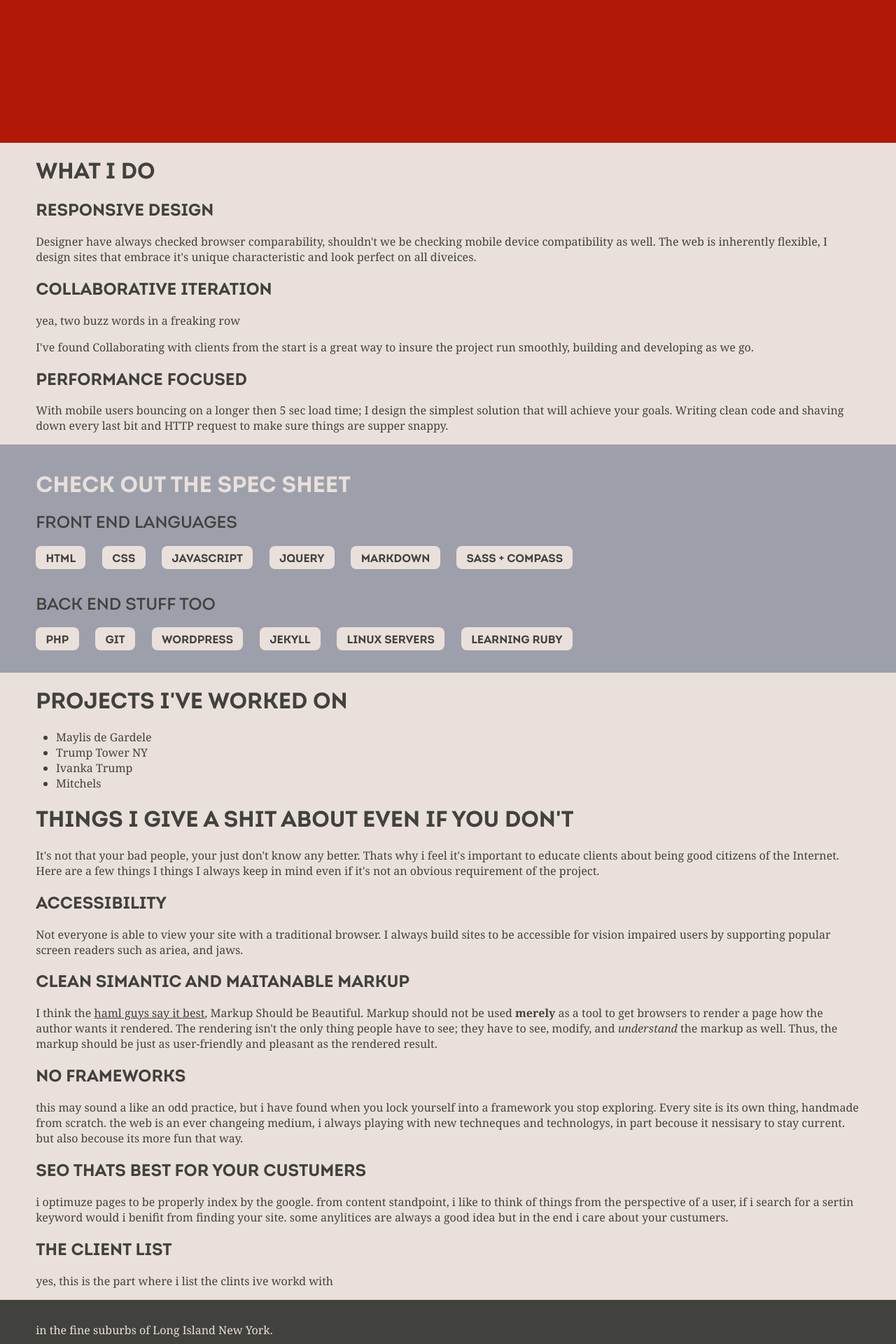
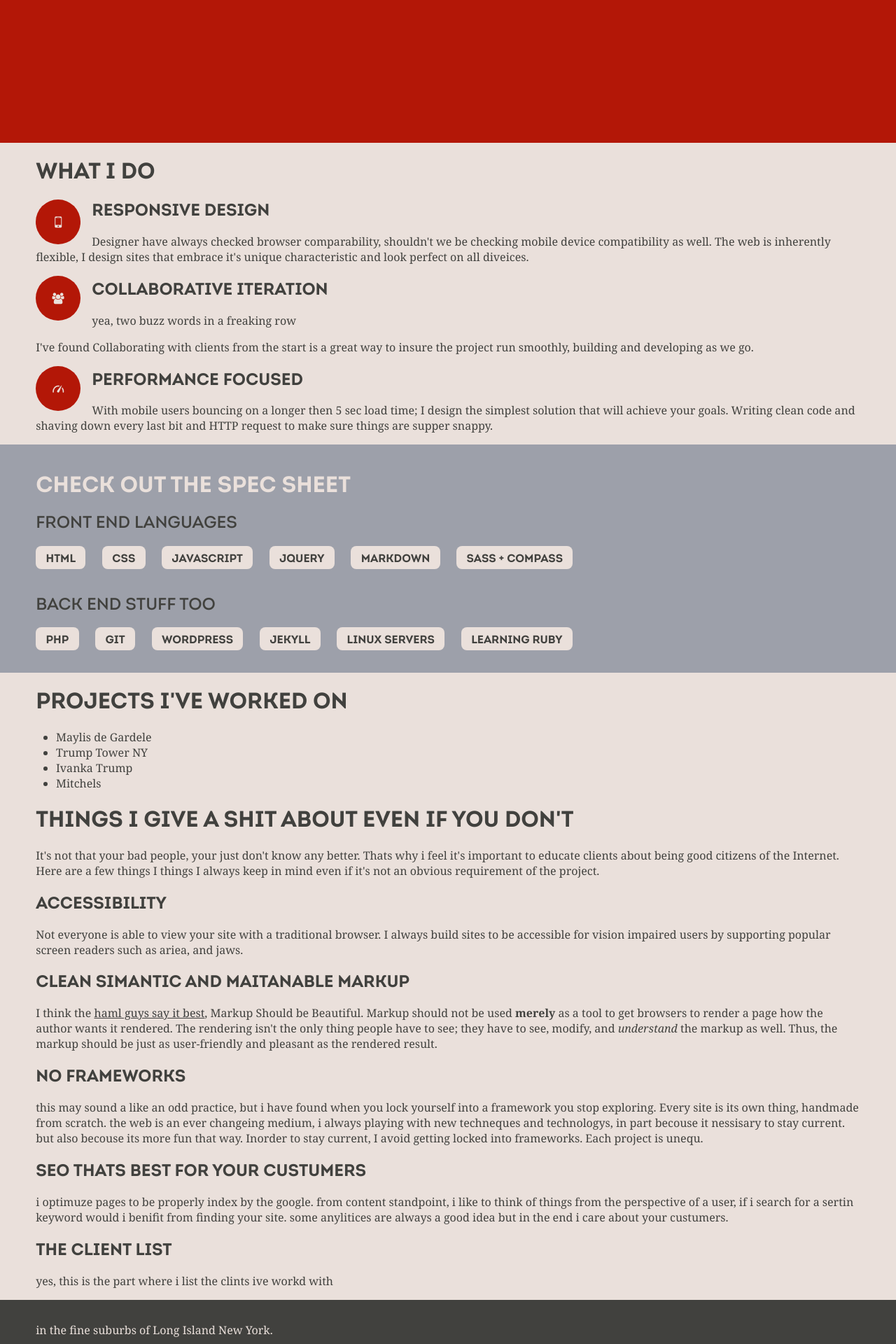
Before and after one commit to s8m2s/s8m2s.github.io, a Jekyll site: the page built from index.html, in a window 1280 px wide. Shown: the part 696-2616 px from the top of the page at 70% size. Built offline with Jekyll 4.4.1, drawn with Linux system fonts in a browser that asks for light colours.

Commit message:
added icon font

```diff
--- a/index.html
+++ b/index.html
@@ -23,13 +23,16 @@ description: I design and develop responsive and seo friendly web sites out of L
 
       <h1>What I Do</h1>
 
+      <div class="fs1" aria-hidden="true" data-icon="&#xe001;"></div>
       <h2>Responsive Design</h2>
       <p>Designer have always checked browser comparability, shouldn't we be checking mobile device compatibility as well. The web is inherently flexible, I design sites that embrace it's unique characteristic and look perfect on all diveices.</p>
 
+      <div class="fs1" aria-hidden="true" data-icon="&#xe002;"></div>
       <h2>Collaborative Iteration</h2>
       <p class="parenthetical">yea, two buzz words in a freaking row</p>
       <p>I've found Collaborating with clients from the start is a great way to insure the project run smoothly, building and developing as we go.</p>
 
+      <div class="fs1" aria-hidden="true" data-icon="&#xe003;"></div>
       <h2>Performance Focused</h2>
       <p>With mobile users bouncing on a longer then 5 sec load time; I design the simplest solution that will achieve your goals. Writing clean code and shaving down every last bit and HTTP request to make sure things are supper snappy.</p>
 
@@ -93,7 +96,9 @@ description: I design and develop responsive and seo friendly web sites out of L
       <p>I think the <a href="http://haml.info/about.html#core_principles" >haml guys say it best</a>, Markup Should be Beautiful. Markup should not be used <strong>merely</strong> as a tool to get browsers to render a page how the author wants it rendered. The rendering isn't the only thing people have to see; they have to see, modify, and <em>understand</em> the markup as well. Thus, the markup should be just as user-friendly and pleasant as the rendered result.</p>
 
       <h2>no frameworks</h2>
-      <p>this may sound a like an odd practice, but i have found when you lock yourself into a framework you stop exploring. Every site is its own thing, handmade from scratch. the web is an ever changeing medium, i always playing with new techneques and technologys, in part becouse it nessisary to stay current. but also becouse its more fun that way.</p>
+      <p>this may sound a like an odd practice, but i have found when you lock yourself into a framework you stop exploring. Every site is its own thing, handmade from scratch. the web is an ever changeing medium, i always playing with new techneques and technologys, in part becouse it nessisary to stay current. but also becouse its more fun that way.
+      Inorder to stay current, I avoid getting locked into frameworks. Each project is unequ.
+      </p>
 
       <h2>seo thats best for your custumers</h2>
       <p>i optimuze pages to be properly index by the google. from content standpoint, i like to think of things from the perspective of a user, if i search for a sertin keyword would i benifit from finding your site. some anylitices are always a good idea but in the end i care about your custumers.</p>
--- a/stylesheets/_sass/main.scss
+++ b/stylesheets/_sass/main.scss
@@ -105,7 +105,6 @@ body {-webkit-tap-highlight-color: rgba(131, 131, 131, 0.5);}
     font-family: 'intro caps', arial, sans-serif;
     text-transform: uppercase;
 }
-
 
 body {
     font-family: Georgia, serif;
@@ -335,6 +334,7 @@ body > div > section {
                 &:hover,
                 &:focus {
                     background: $color-blue;
+                    color: $color-white;
                 }
             }
         }
--- a/stylesheets/main.css
+++ b/stylesheets/main.css
@@ -372,7 +372,7 @@ body > div > section { margin: 0 auto; padding: 0 4%; }
 #header.poster .constrainer .intro h1, #header.poster .constrainer .intro h2 { font-weight: normal; }
 #header.poster .constrainer .cta { text-align: center; }
 #header.poster .constrainer .btn, #header.poster .constrainer #specs ul li, #specs ul #header.poster .constrainer li { border: 0.2em solid #eae0db; background: transparent; margin: 10% 0 0; }
-#header.poster .constrainer .btn:hover, #header.poster .constrainer #specs ul li:hover, #specs ul #header.poster .constrainer li:hover, #header.poster .constrainer .btn:focus, #header.poster .constrainer #specs ul li:focus, #specs ul #header.poster .constrainer li:focus { background: #9da0aa; }
+#header.poster .constrainer .btn:hover, #header.poster .constrainer #specs ul li:hover, #specs ul #header.poster .constrainer li:hover, #header.poster .constrainer .btn:focus, #header.poster .constrainer #specs ul li:focus, #specs ul #header.poster .constrainer li:focus { background: #9da0aa; color: #eae0db; }
 #header .scroll { color: #eae0db; position: absolute; left: 50%; bottom: 1em; text-align: center; display: block; margin-left: -4em; width: 8em; text-decoration: none; }
 
 #headlines { margin: 0 4%; border-bottom: 2px solid #b31707; }
```
Also changed, not shown: fonts/icons.ttf, fonts/icons.woff, 3 other files.
